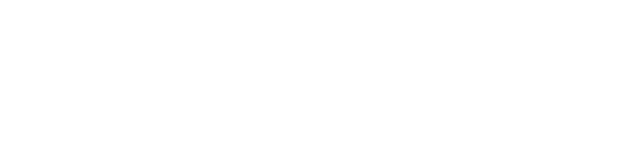
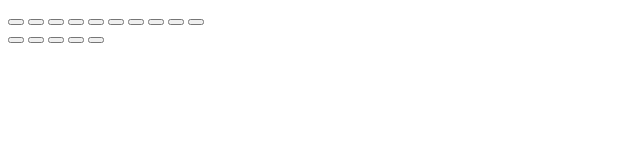
Before and after one commit to hyperpuncher/calculator, a plain HTML site: page index.html in a window 1280 px wide. Shown: the whole page, without its empty margins (0-640 px from the left). Drawn offline with Linux system fonts and the light colour scheme.

Commit message:
Add containers and buttons

```diff
--- a/index.html
+++ b/index.html
@@ -10,6 +10,33 @@
 </head>
 
 <body>
+  <div class="container">
+    <div class="screen">
+      <span></span>
+    </div>
+    <div class="buttons">
+      <div class="numbers">
+        <button id=""></button>
+        <button id=""></button>
+        <button id=""></button>
+        <button id=""></button>
+        <button id=""></button>
+        <button id=""></button>
+        <button id=""></button>
+        <button id=""></button>
+        <button id=""></button>
+        <button id=""></button>
+      </div>
+      <div class="operations">
+        <button id=""></button>
+        <button id=""></button>
+        <button id=""></button>
+        <button id=""></button>
+        <button id=""></button>
+      </div>
+    </div>
+  </div>
+
   <script src="script.js"></script>
 </body>
 
```
